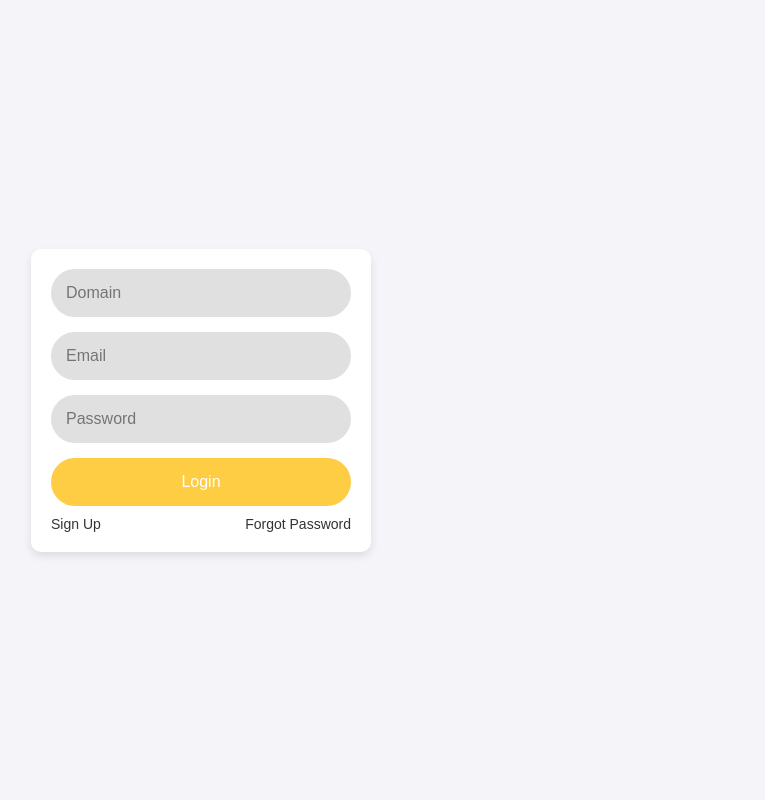
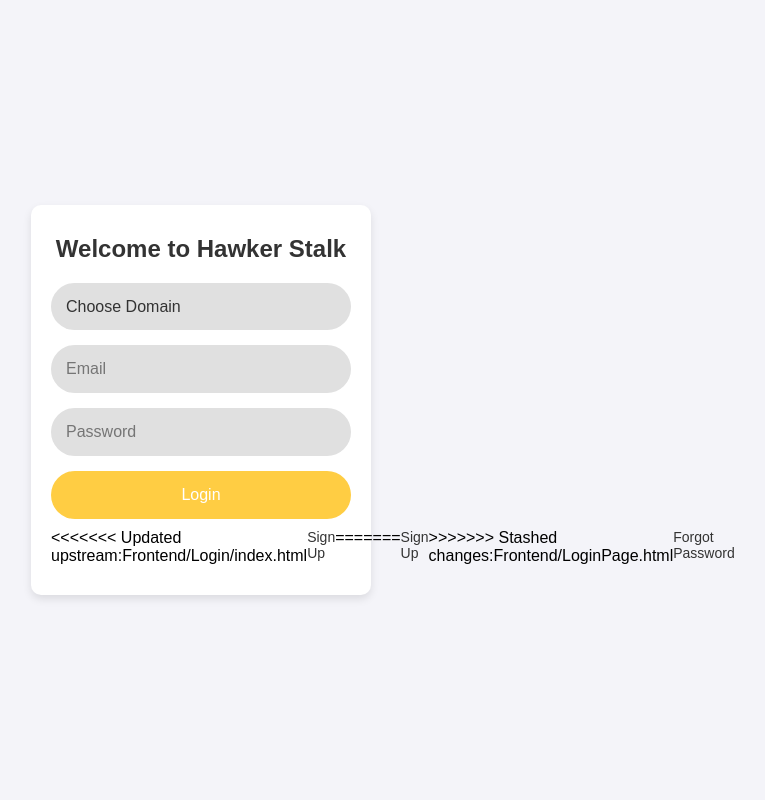
Before and after one commit to Paier05/SC2006_Project_Assignment, a PHP site: page / in a window 1280 px wide. Shown: the whole page, without its empty margins (439-1204 px from the left). Run offline with PHP 8.4, Linux system fonts and the light colour scheme.

Commit message:
Add SignUp Page

```diff
--- a/Frontend/Login/index.html
+++ b/Frontend/Login/index.html
@@ -7,15 +7,23 @@
     <link rel="stylesheet" href="styles.css">
 </head>
 <body>
-    <!-- <h1 class="welcome"><b>Welcome to Hawker Stalk</b></h1>-->
     <div class="login-container">
+        <h1 class="heading">Welcome to Hawker Stalk</h1>
         <form class="login-form">
-            <input type="text" placeholder="Domain" class="input-field">
+            <select class="input-field" name="domain">
+                <option>Choose Domain</option>
+                <option value="user">User</option>
+                <option value="hawker">Hawker</option>
+            </select>
             <input type="email" placeholder="Email" class="input-field">
             <input type="password" placeholder="Password" class="input-field">
             <button type="submit" class="login-btn">Login</button>
             <div class="additional-links">
+<<<<<<< Updated upstream:Frontend/Login/index.html
                 <a href="./Register/register.html">Sign Up</a>
+=======
+                <a href="UserSignUpPage.html">Sign Up</a>
+>>>>>>> Stashed changes:Frontend/LoginPage.html
                 <a href="#">Forgot Password</a>
             </div>
         </form>
--- a/Frontend/Login/styles.css
+++ b/Frontend/Login/styles.css
@@ -5,7 +5,7 @@
 }
 
 body {
-    font-family: Arial, sans-serif;
+    font-family:Arial, Helvetica, sans-serif;
     display: flex;
     justify-content: center;
     align-items: center;
@@ -13,20 +13,23 @@
     background-color: #f4f4f9;
 }
 
-.welcome{
-    display: flex;
-    justify-content: center;
-    align-items: center;
-}
-
 .login-container {
     display: flex;
+    flex-direction: column;
     justify-content: center;
     align-items: center;
     background-color: white;
-    padding: 20px;
+    padding: 30px 20px;
     border-radius: 10px;
     box-shadow: 0 4px 8px rgba(0, 0, 0, 0.1);
+}
+
+.heading {
+    font-size: 24px;
+    font-weight: bold;
+    margin-bottom: 20px;
+    text-align: center;
+    color: #333;
 }
 
 .login-form {
@@ -43,6 +46,14 @@
     margin-bottom: 15px;
     font-size: 16px;
     color: #333;
+    appearance: none;
+    -webkit-appearance: none;
+    -moz-appearance: none;
+}
+
+select.input-field {
+    padding-right: 20px;
+    cursor: pointer;
 }
 
 .login-btn {
```
Also changed, not shown: other parts of Frontend/Login/styles.css (+55 -0 lines), Frontend/UserSignUpPage.html (added, +40 -0 lines), Frontend/signup.js (added, +11 -0 lines).
